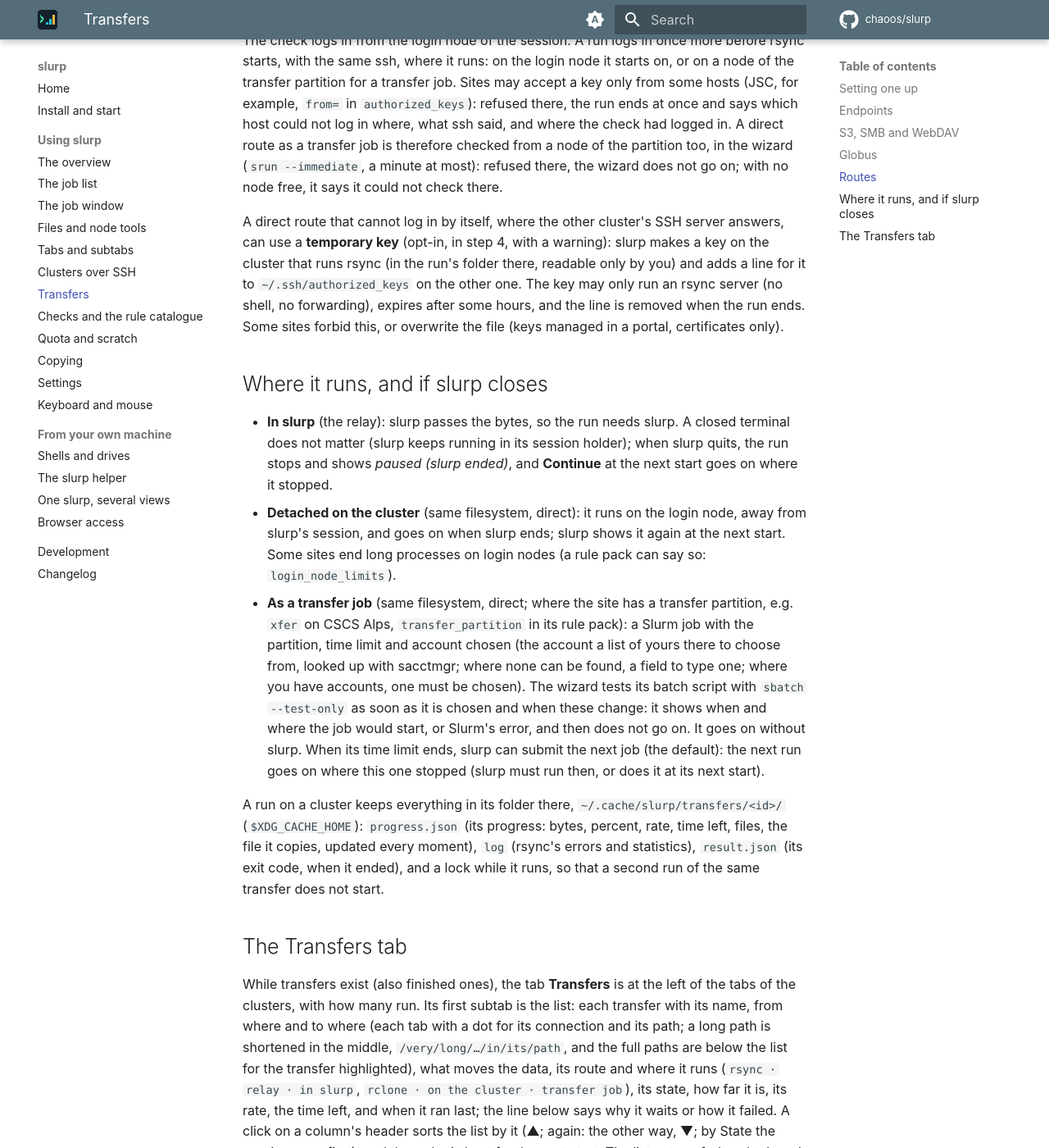
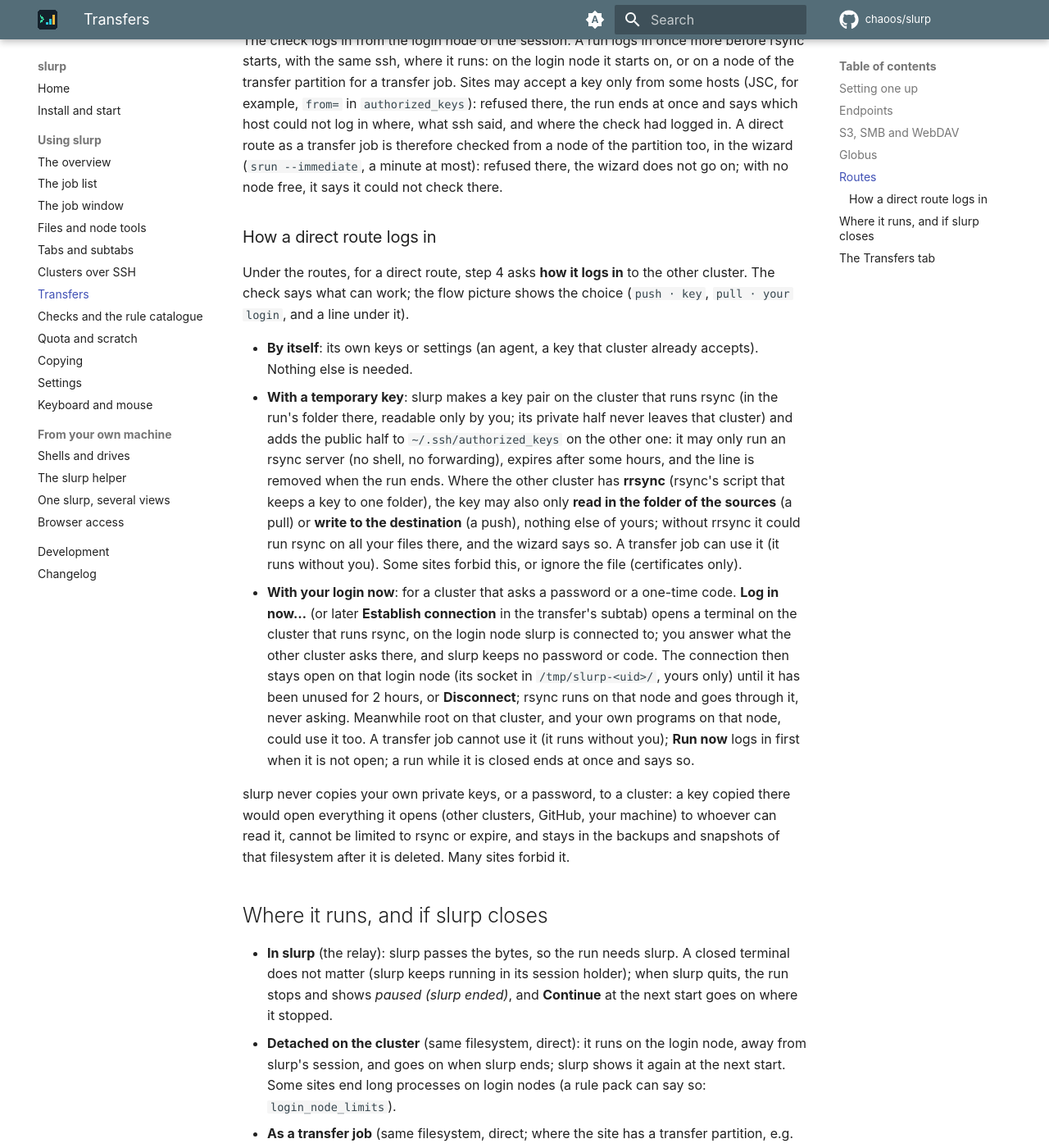
Before and after one commit to chaoos/slurp, an MkDocs documentation site: the page built from docs/guide/transfers.md, in a window 1280 px wide and 1400 px high, scrolled down 5751 px. Shown: the whole window at 82% size. Built offline with MkDocs 1.6.1 and Material for MkDocs 9.7.7, drawn with Linux system fonts in a browser that asks for light colours; comment, search, counter and statistics services are not loaded.

Commit message:
docs: how a direct route logs in (the temporary key with rrsync, your login now; slurp never copies your own keys)
Co-Authored-By: Claude Opus 5.5 <noreply@anthropic.com>

```diff
--- a/docs/guide/transfers.md
+++ b/docs/guide/transfers.md
@@ -186,11 +186,31 @@ once and says which host could not log in where, what ssh said, and where the ch
 a transfer job is therefore checked from a node of the partition too, in the wizard (`srun --immediate`, a minute at
 most): refused there, the wizard does not go on; with no node free, it says it could not check there.
 
-A direct route that cannot log in by itself, where the other cluster's SSH server answers, can use a **temporary
-key** (opt-in, in step 4, with a warning): slurp makes a key on the cluster that runs rsync (in the run's folder there,
-readable only by you) and adds a line for it to `~/.ssh/authorized_keys` on the other one. The key may only run an
-rsync server (no shell, no forwarding), expires after some hours, and the line is removed when the run ends. Some
-sites forbid this, or overwrite the file (keys managed in a portal, certificates only).
+### How a direct route logs in
+
+Under the routes, for a direct route, step 4 asks **how it logs in** to the other cluster. The check says what can
+work; the flow picture shows the choice (`push · key`, `pull · your login`, and a line under it).
+
+- **By itself**: its own keys or settings (an agent, a key that cluster already accepts). Nothing else is needed.
+- **With a temporary key**: slurp makes a key pair on the cluster that runs rsync (in the run's folder there,
+  readable only by you; its private half never leaves that cluster) and adds the public half to
+  `~/.ssh/authorized_keys` on the other one: it may only run an rsync server (no shell, no forwarding), expires after
+  some hours, and the line is removed when the run ends. Where the other cluster has **rrsync** (rsync's script that
+  keeps a key to one folder), the key may also only **read in the folder of the sources** (a pull) or **write to the
+  destination** (a push), nothing else of yours; without rrsync it could run rsync on all your files there, and the
+  wizard says so. A transfer job can use it (it runs without you). Some sites forbid this, or ignore the file
+  (certificates only).
+- **With your login now**: for a cluster that asks a password or a one-time code. **Log in now…** (or later
+  **Establish connection** in the transfer's subtab) opens a terminal on the cluster that runs rsync, on the login
+  node slurp is connected to; you answer what the other cluster asks there, and slurp keeps no password or code. The
+  connection then stays open on that login node (its socket in `/tmp/slurp-<uid>/`, yours only) until it has been
+  unused for 2 hours, or **Disconnect**; rsync runs on that node and goes through it, never asking. Meanwhile root on
+  that cluster, and your own programs on that node, could use it too. A transfer job cannot use it (it runs without
+  you); **Run now** logs in first when it is not open; a run while it is closed ends at once and says so.
+
+slurp never copies your own private keys, or a password, to a cluster: a key copied there would open everything it
+opens (other clusters, GitHub, your machine) to whoever can read it, cannot be limited to rsync or expire, and stays
+in the backups and snapshots of that filesystem after it is deleted. Many sites forbid it.
 
 ## Where it runs, and if slurp closes
 
```
Also changed, not shown: CHANGELOG.md (+15 -0 lines).
